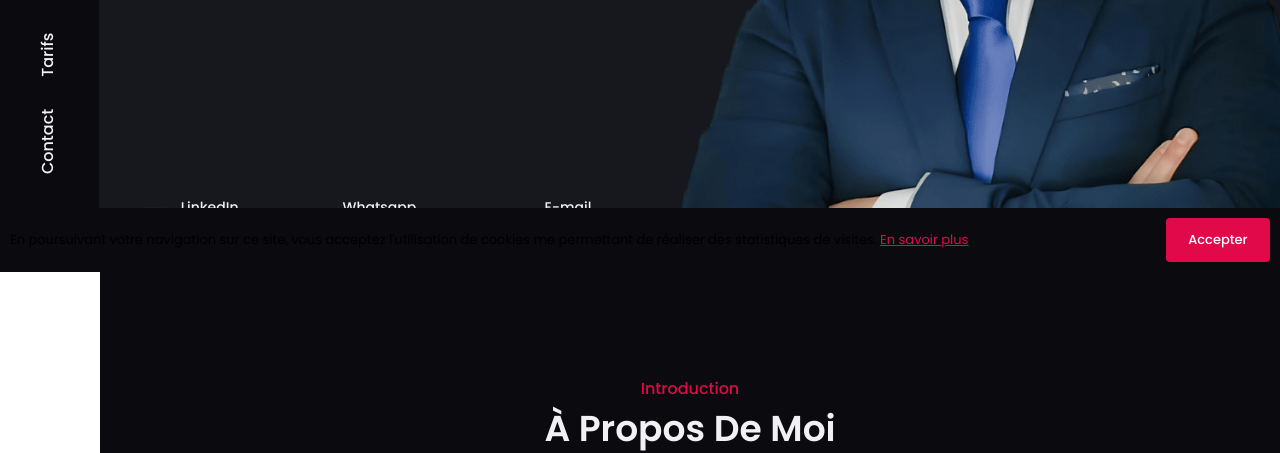
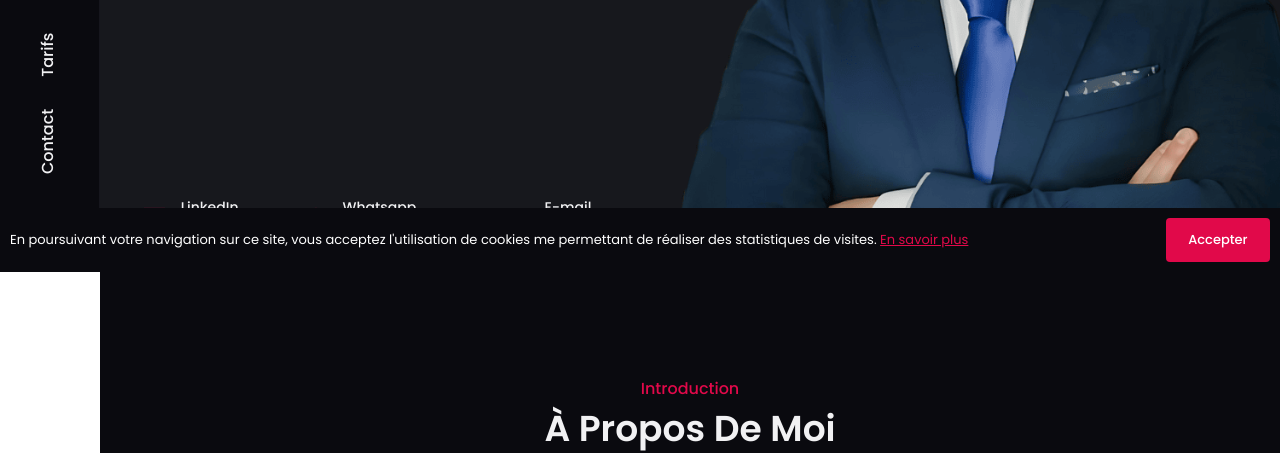
Before and after one commit to JulienLebron/julien-portfolio-website, a PHP site: page / in a window 1280 px wide. Shown: the part 528-981 px from the top of the page. Run offline with PHP 8.4, Linux system fonts and the light colour scheme.

Commit message:
correction color cookie text

```diff
--- a/assets/css/style.css
+++ b/assets/css/style.css
@@ -1382,6 +1382,14 @@ textarea.input {
     text-decoration: underline;
 }
 
+.cookie__text {
+    color: #fff;
+}
+
+#day-night:checked ~ * .cookie__text {
+    color: var(--text-color);
+}
+
 /*=============== FOOTER ===============*/
 .footer {
     padding-top: 2rem;
```
